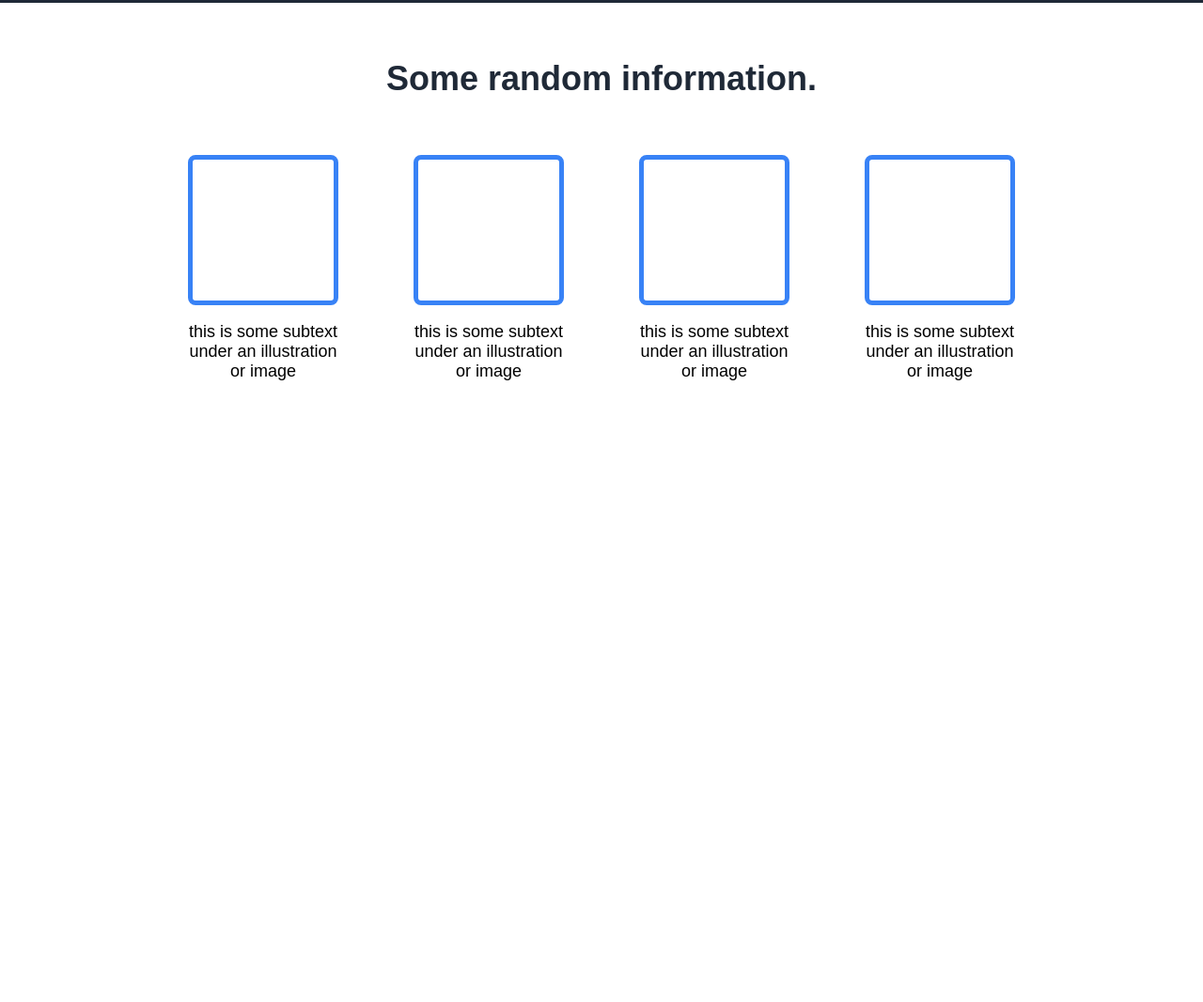
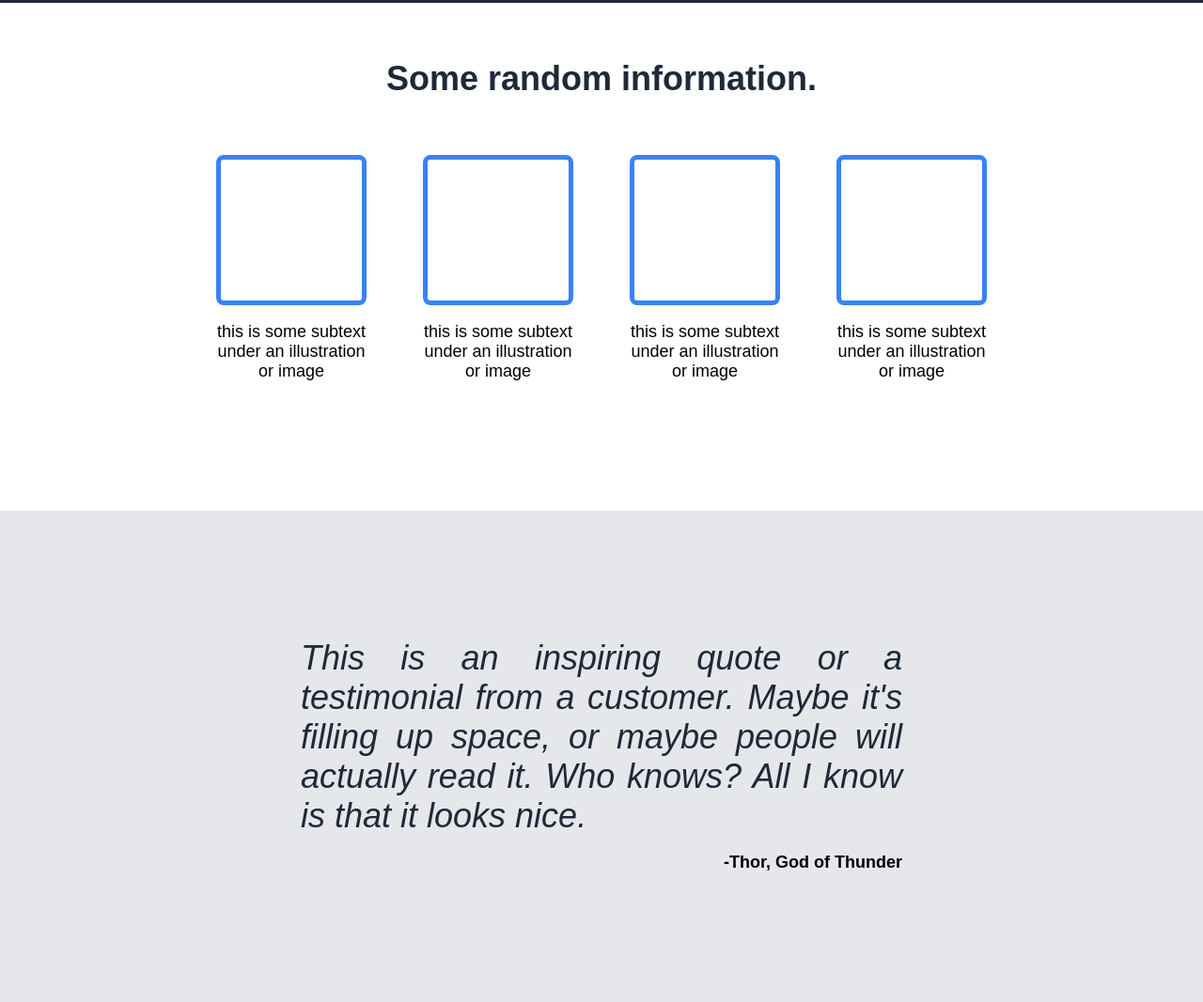
Before and after one commit to persistent-hustler/odin-landing-page, a plain HTML site: page index.html in a window 1280 px wide. Shown: the part 525-1592 px from the top of the page at 94% size. Before the commit the page ends 1069 px from the top, so only its background shows below. Drawn offline with Linux system fonts and the light colour scheme.

Commit message:
Create the quote section

```diff
--- a/index.html
+++ b/index.html
@@ -56,5 +56,16 @@
         </div>
     </div>
 
+    <div class="quote">
+
+        <p class="quotation">
+            This is an inspiring quote or a testimonial from a customer. Maybe it's filling up
+            space, or maybe people will actually read it. Who knows? All I know is that it looks
+            nice.
+        </p>
+
+        <p class="author">-Thor, God of Thunder</p>
+    </div>
+
 </body>
 </html>
--- a/style.css
+++ b/style.css
@@ -79,7 +79,6 @@ button {
 .info {
     display: flex;
     flex-direction: column;
-    padding-inline: 200px;
     padding-bottom: 120px;
 }
 
@@ -93,7 +92,7 @@ button {
 
 .illustrations {
     display: flex;
-    gap: 80px;
+    gap: 60px;
     justify-content: center;
 }
 
@@ -111,4 +110,27 @@ button {
 .text {
     text-align: center;
     font-size: 18px;
+    font-weight: lighter;
 }
+
+/* Quote Section */
+
+.quote {
+    background-color: #e5e7eb;
+    padding: 100px 320px 120px;
+}
+
+.quotation {
+    font-size: 36px;
+    font-weight: lighter;
+    font-style: italic;
+    color: #1f2937;
+    text-align: justify;
+    margin-bottom: 0;
+}
+
+.author {
+    font-weight: bold;
+    font-size: large;
+    text-align: end;
+}
```
